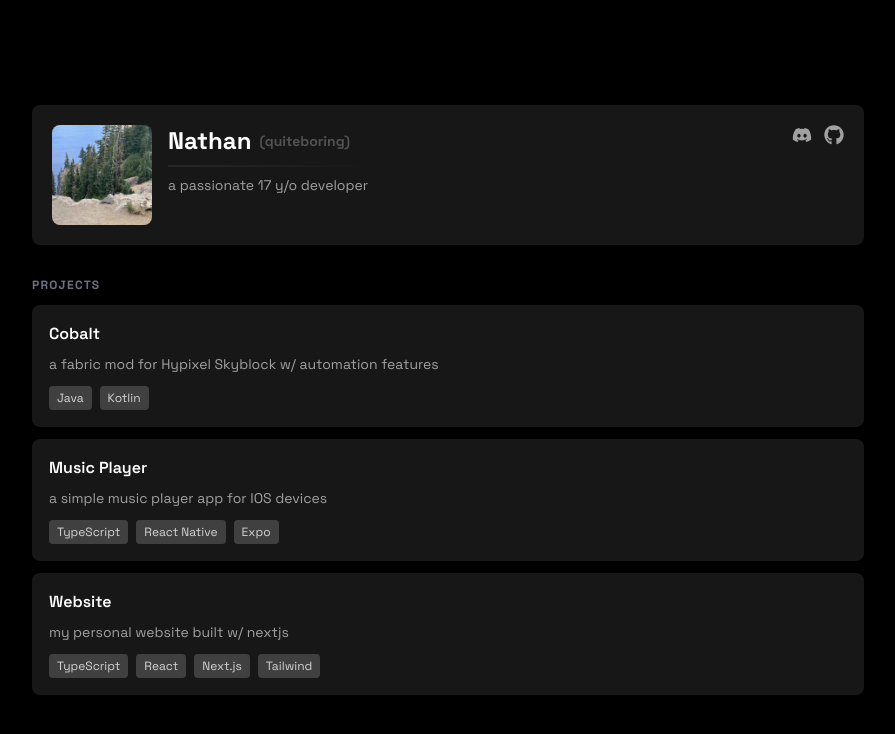
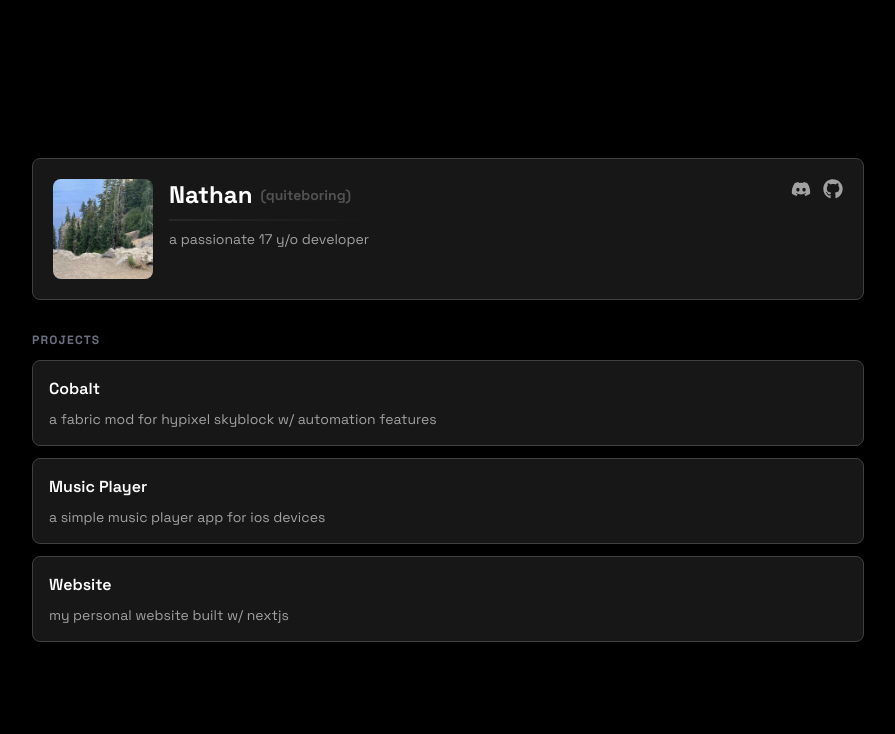
Before and after one commit to quiteboring/quiteboring.github.io, a Next.js app: page / in a window 1280 px wide. Shown: the top 734 px of the page, without its empty margins (192-1087 px from the left). Built offline with nearby package versions, Linux system fonts and the light colour scheme.

Commit message:
feat: new minimalistic look

```diff
--- a/app/page.tsx
+++ b/app/page.tsx
@@ -6,7 +6,7 @@ import { projects } from "@/lib/constants";
 export default function Home() {
   return (
     <main className="min-h-screen p-8 max-w-4xl mx-auto flex flex-col justify-center">
-      <div className="w-full bg-neutral-900 rounded-lg p-5 mb-8 relative">
+      <div className="w-full bg-neutral-900 border border-neutral-700 rounded-lg p-5 mb-8 relative">
         <div className="absolute top-5 right-5 flex gap-3">
           <a href="https://discord.com/users/1441859003708866601" target="_blank" rel="noopener noreferrer" className="text-neutral-400 hover:text-white transition-colors">
             <FaDiscord className="w-5 h-5" />
--- a/components/ProjectCard.tsx
+++ b/components/ProjectCard.tsx
@@ -6,7 +6,7 @@ interface ProjectCardProps {
 
 export default function ProjectCard({ project }: ProjectCardProps) {
   return (
-    <div className="bg-neutral-900 border border-transparent hover:border-slate-500 rounded-lg p-4 transition-colors">
+    <div className="bg-neutral-900 border border-neutral-700 hover:border-slate-500 rounded-lg p-4 transition-colors">
       <div className="flex justify-between items-start">
         {project.url ? (
           <a
@@ -22,18 +22,6 @@ export default function ProjectCard({ project }: ProjectCardProps) {
         )}
       </div>
       <p className="text-sm text-neutral-400 mt-2">{project.description}</p>
-      {project.tags && project.tags.length > 0 && (
-        <div className="flex gap-2 mt-3 flex-wrap">
-          {project.tags.map((tag) => (
-            <span
-              key={tag}
-              className="text-xs bg-neutral-700 text-neutral-300 px-2 py-1 rounded"
-            >
-              {tag}
-            </span>
-          ))}
-        </div>
-      )}
     </div>
   );
 }
--- a/lib/constants.ts
+++ b/lib/constants.ts
@@ -2,25 +2,21 @@ export interface Project {
   name: string;
   description: string;
   url?: string;
-  tags?: string[];
 }
 
 export const projects: Project[] = [
   {
     name: "Cobalt",
-    description: "a fabric mod for Hypixel Skyblock w/ automation features",
+    description: "a fabric mod for hypixel skyblock w/ automation features",
     url: "https://cobalt.quiteboring.dev",
-    tags: ["Java", "Kotlin"],
   },
   {
     name: "Music Player",
-    description: "a simple music player app for IOS devices",
+    description: "a simple music player app for ios devices",
     url: "https://github.com/quiteboring/music-player",
-    tags: ["TypeScript", "React Native", "Expo"],
   },
   {
     name: "Website",
     description: "my personal website built w/ nextjs",
-    tags: ["TypeScript", "React", "Next.js", "Tailwind"],
   },
 ];
```
